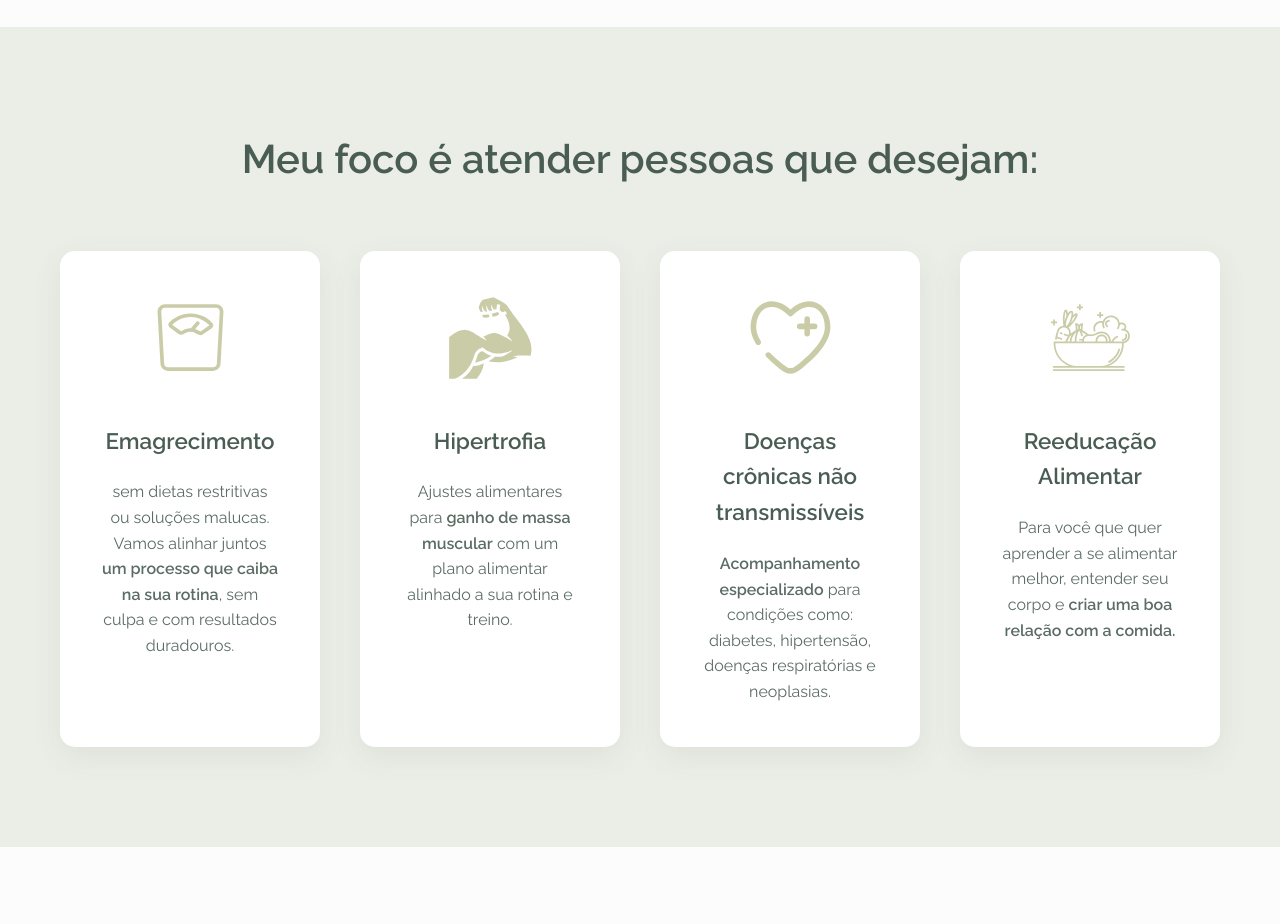
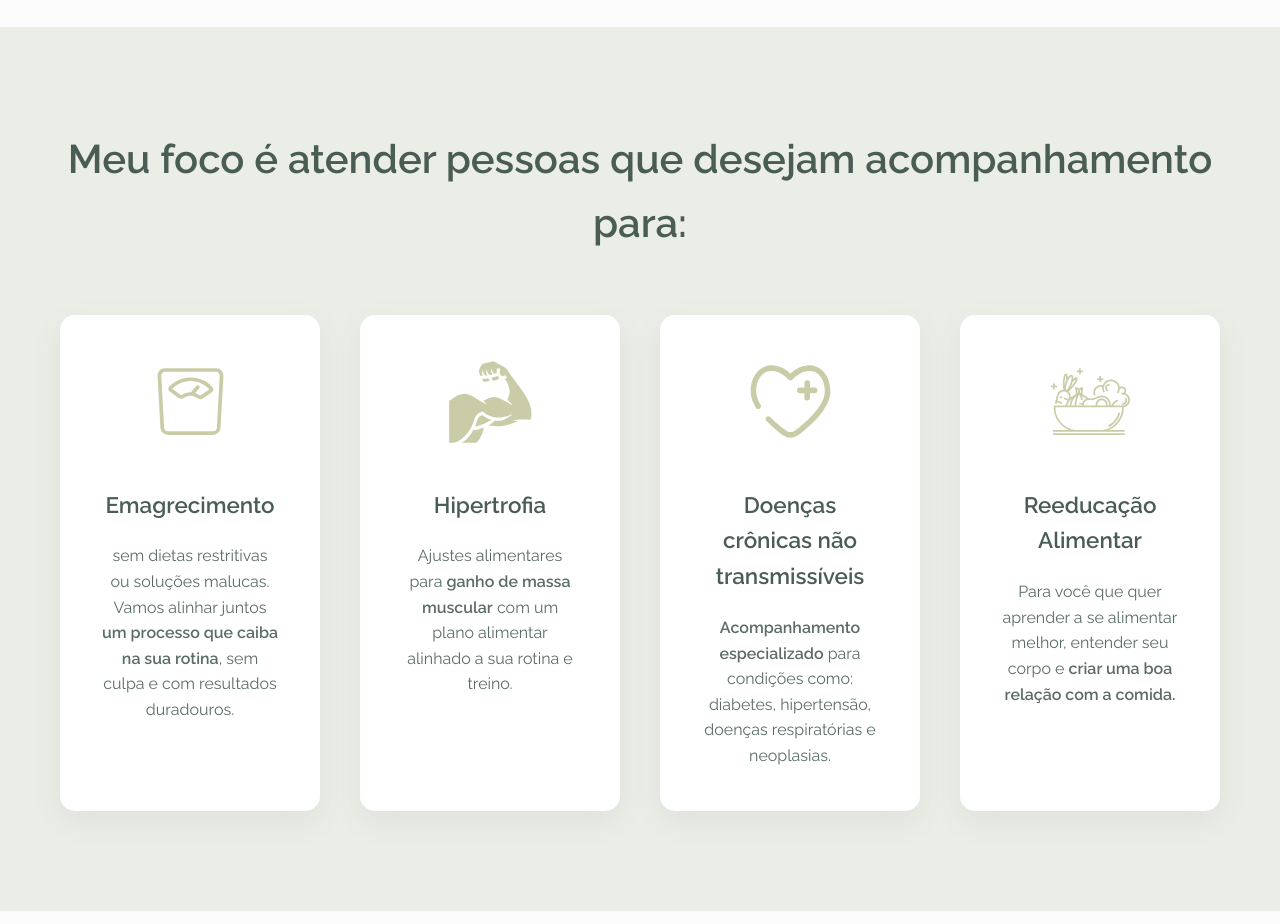
Before and after one commit to JoaoMarqu3s/malumarques, a plain HTML site: page index.html in a window 1280 px wide. Shown: the part 1460-2384 px from the top of the page. Drawn offline with nearby package versions, Linux system fonts and the light colour scheme.

Commit message:
Update index.html

```diff
--- a/index.html
+++ b/index.html
@@ -73,7 +73,7 @@
     <!-- Seção Objetivo -->
     <section id="objetivo" class="objective-section">
         <div class="container">
-            <h2>Meu foco é atender pessoas que desejam:</h2>
+            <h2>Meu foco é atender pessoas que desejam acompanhamento para:</h2>
             <div class="objectives-grid">
                 <div class="objective-card">
                     <div class="card-icon"><svg width="89px" height="89px" viewBox="0 0 48 48" fill="none"
```
